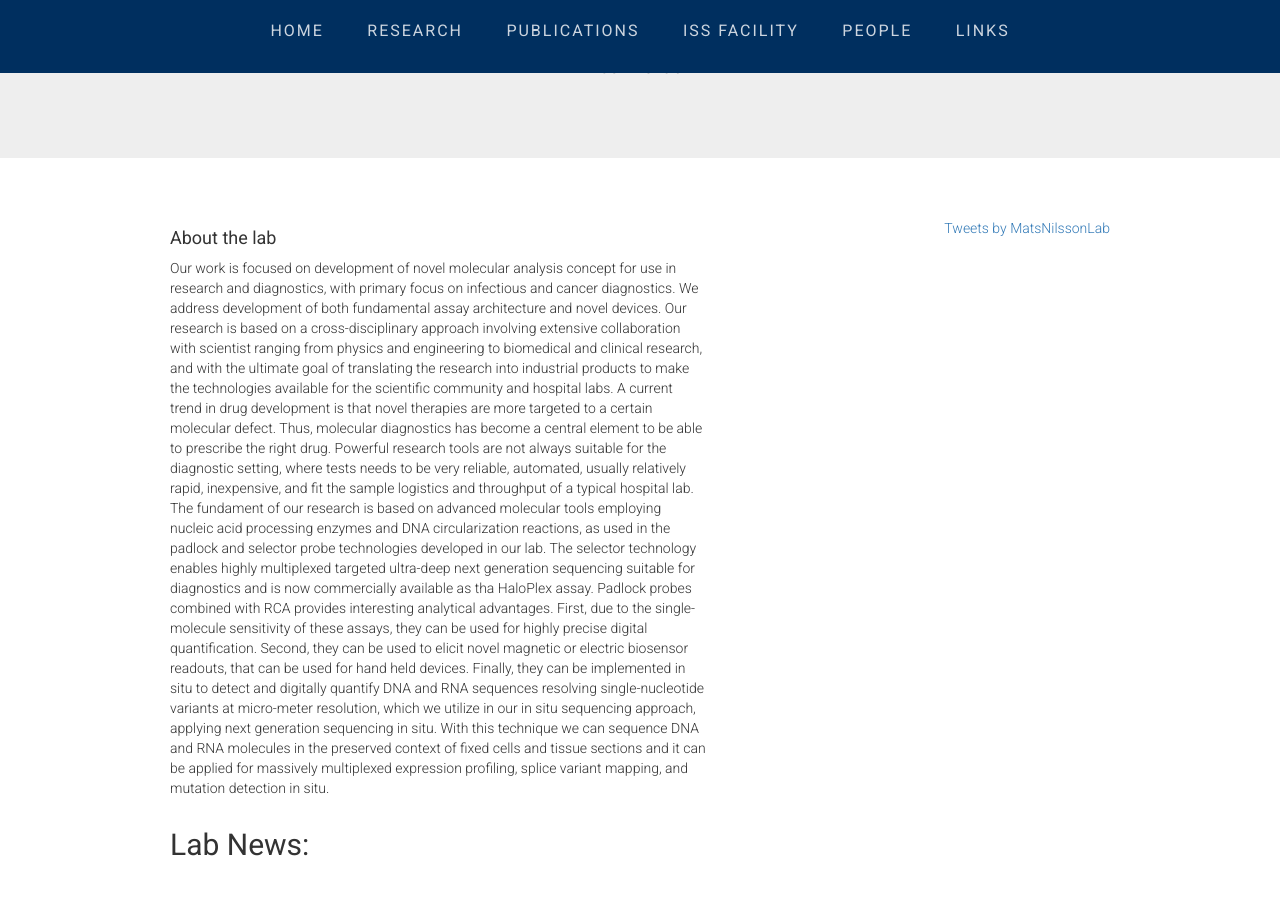
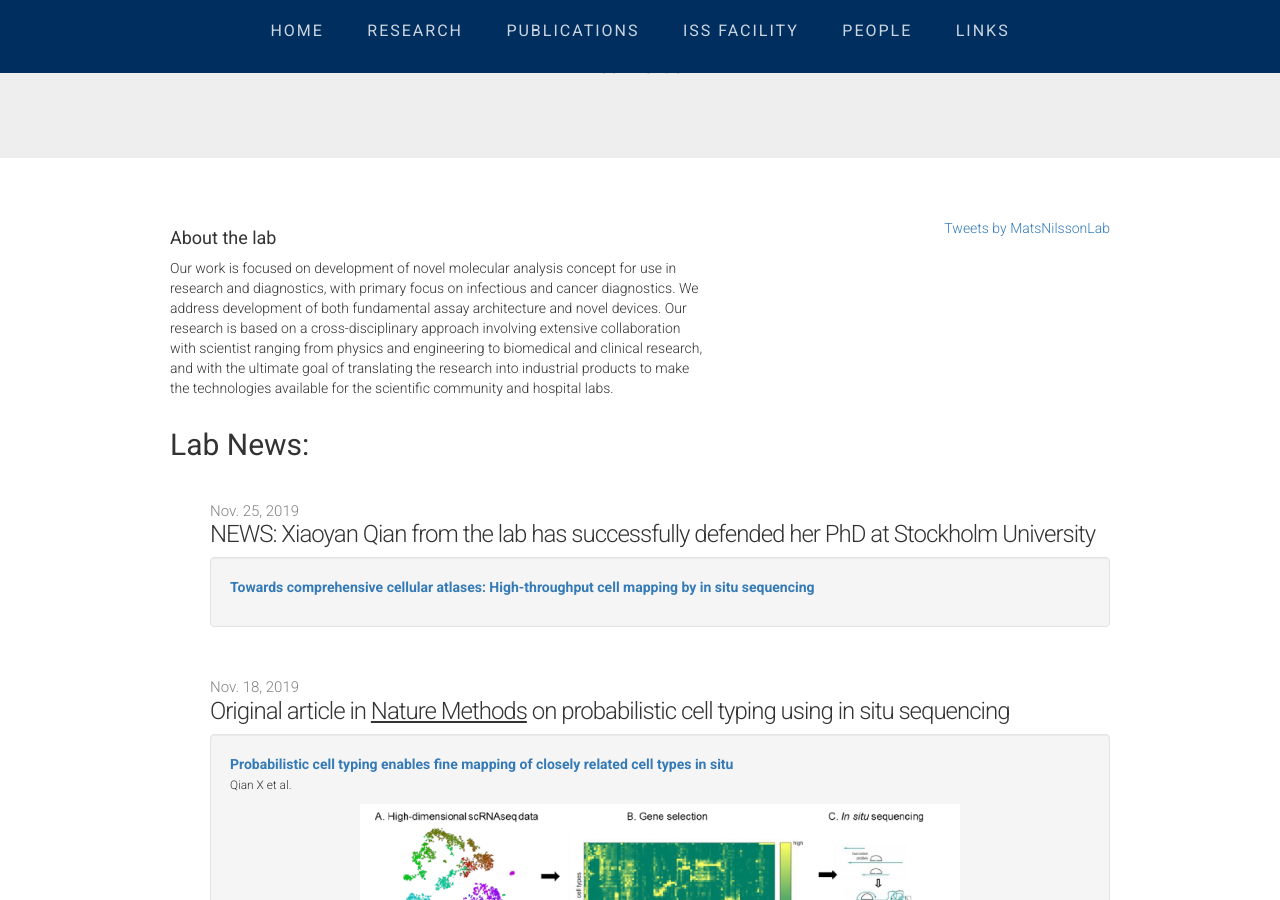
Before and after one commit to flintott/NilssonLab, a Jekyll site: the page index.html, which Jekyll copies as it is, in a window 1280 px wide and 900 px high, scrolled down 312 px. Built offline with Jekyll 4.4.1, drawn with Linux system fonts in a browser that asks for light colours; comment, search, counter and statistics services are not loaded; some of the changed text lies outside the part shown.

Commit message:
Update index.html

```diff
--- a/index.html
+++ b/index.html
@@ -100,26 +100,7 @@
 		    architecture and novel devices. Our research is based on a cross-disciplinary approach involving extensive
 		    collaboration with scientist ranging from physics and engineering to biomedical and clinical research, and
 		    with the ultimate goal of translating the research into industrial products to make the technologies
-		    available for the scientific community and hospital labs.
-
-		    A current trend in drug development is that novel therapies are more targeted to a certain molecular
-		    defect. Thus, molecular diagnostics has become a central element to be able to prescribe the right drug.
-		    Powerful research tools are not always suitable for the diagnostic setting, where tests needs to be very
-		    reliable, automated, usually relatively rapid, inexpensive, and fit the sample logistics and throughput of
-		    a typical hospital lab.
-
-		    The fundament of our research is based on advanced molecular tools employing nucleic acid processing
-		    enzymes and DNA circularization reactions, as used in the padlock and selector probe technologies developed
-		    in our lab. The selector technology enables highly multiplexed targeted ultra-deep next generation
-		    sequencing suitable for diagnostics and is now commercially available as tha HaloPlex assay. Padlock probes
-		    combined with RCA provides interesting analytical advantages. First, due to the single-molecule sensitivity
-		    of these assays, they can be used for highly precise digital quantification. Second, they can be used to
-		    elicit novel magnetic or electric biosensor readouts, that can be used for hand held devices. Finally, they
-		    can be implemented in situ to detect and digitally quantify DNA and RNA sequences resolving
-		    single-nucleotide variants at micro-meter resolution, which we utilize in our in situ sequencing approach,
-		    applying next generation sequencing in situ. With this technique we can sequence DNA and RNA molecules in
-		    the preserved context of fixed cells and tissue sections and it can be applied for massively multiplexed
-		    expression profiling, splice variant mapping, and mutation detection in situ.</p></p>
+		    available for the scientific community and hospital labs.</p>
             </div>
 	    <div class=" col-sm-5  col-md-5 col-lg-5" align="right">
 	      <a class="twitter-timeline" data-width="400" data-height="600" data-dnt="true" data-theme="dark" href="https://twitter.com/MatsNilssonLab?ref_src=twsrc%5Etfw">Tweets by MatsNilssonLab</a> <script async src="https://platform.twitter.com/widgets.js" charset="utf-8"></script>
@@ -342,7 +323,7 @@
 	  <p>&nbsp;</p>
 
 <!-- End news section -->
-
+	<hr>
 <!-- Start 'About the lab' section -->
       </ul>
       <div class="news">
@@ -356,18 +337,15 @@
 		    Master courses. A close link between the undergraduate program and the research projects has since long
 		    been a tradition and a trademark of the Department. Science for Life Laboratory, where many of our
 		    researchers are based, is also closely linked to the department.</p>
-		  <p>SciLifeLab, Science for Life Laboratory, is an institution for the advancement of molecular biosciences in
-		    Sweden. We are funded as a national research infrastructure by the Swedish government. Our organization
-		    leverages the unique strengths of individual researchers across Sweden into a focused resource for the life
-		    science community. We provide access for thousands of researchers to the cutting-edge instrumentation and
-		    deep scientific expertise necessary to be internationally competitive in bioscience research. This
-		    infrastructure is supported and developed by our research community, including internationally recognized
-		    experts in life science and technology. Our facilities and expertise create a unique environment for
-		    carrying out health and environmental research at the highest level.
-
-		SciLifeLab started out in 2010 as a joint effort between four universities: Karolinska Institutet, KTH Royal
-		    Institute of Technology, Stockholm University and Uppsala University. Today, we support research activities
-		    at all major Swedish universities.</p>
+		  <p>SciLifeLab is a Swedish national center for molecular biosciences with focus on health and environmental
+			  research. The center combines frontline technical expertise with advanced knowledge of translational
+			  medicine and molecular bioscience. SciLifeLab is hosted by four Swedish universities (Karolinska
+			  Institutet, KTH Royal Institute of Technology, Stockholm University and Uppsala University) and
+			  collaborates with several other universities.
+		<br>
+		SciLifeLab was established in 2010 and appointed a national center in 2013 by the Swedish government.
+			  More than 100 research groups are associated with SciLifeLab, which is situated at two nodes in
+			  Stockholm and Uppsala.</p>
 
 	  </ul>
         </div>
```
